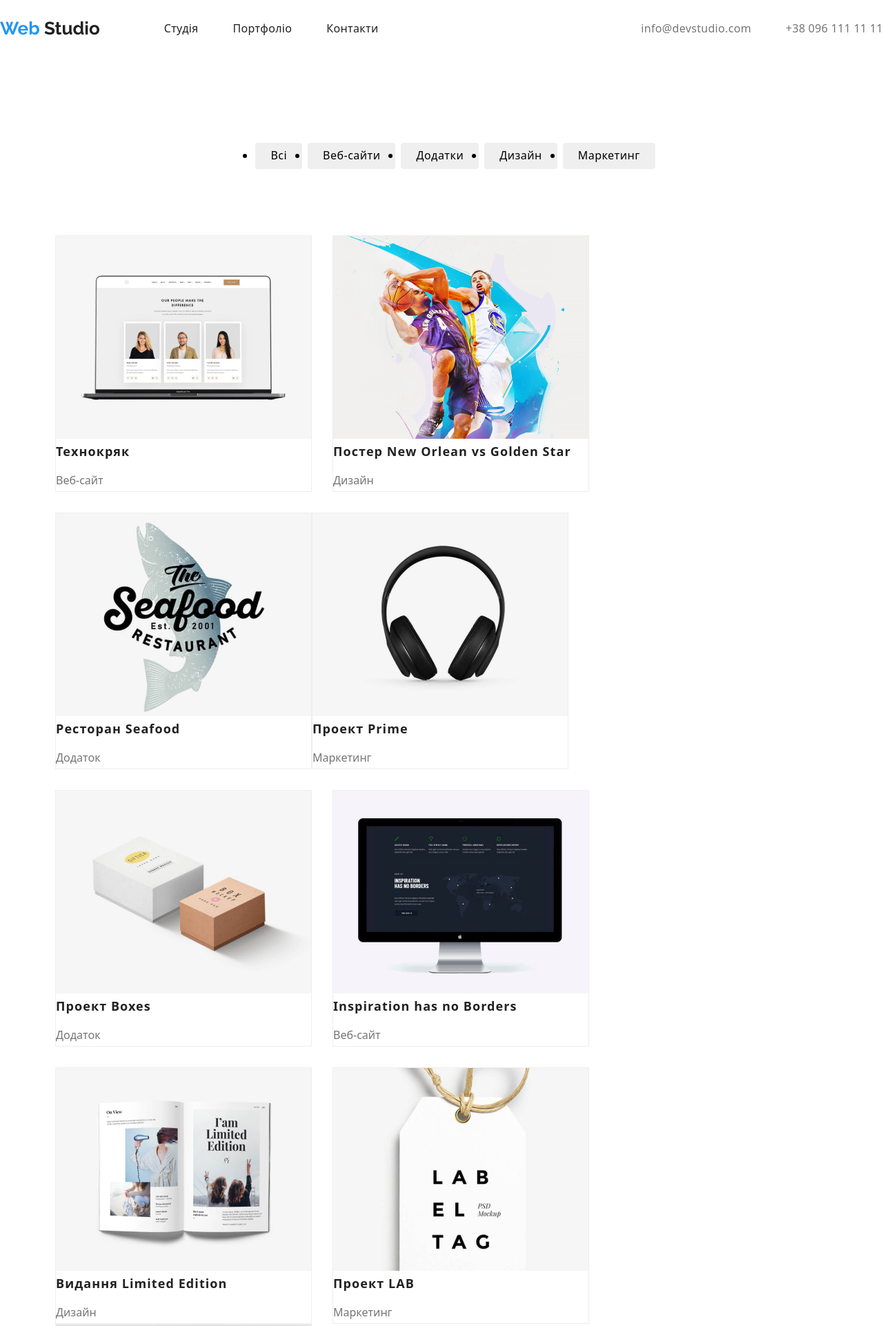
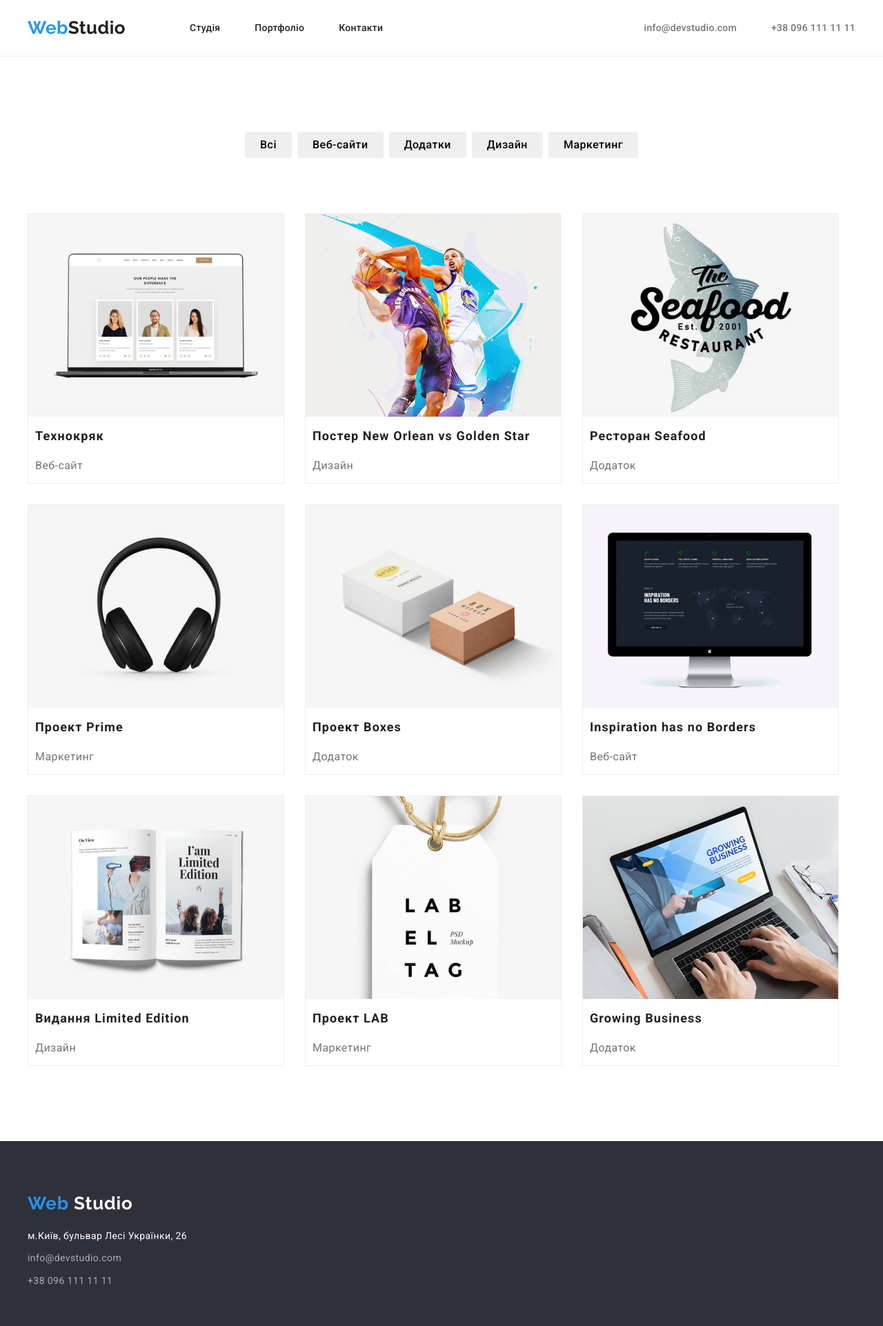
Before and after one commit to DubeiA/goit-markup-hw-03, a plain HTML site: page portfolio.html in a window 1280 px wide. Shown: the top 1922 px of the page at 69% size. Drawn offline with nearby package versions, Linux system fonts and the light colour scheme.

Commit message:
Corect a mistake and update both html

```diff
--- a/portfolio.html
+++ b/portfolio.html
@@ -17,22 +17,22 @@
 		<link rel="stylesheet" href="./css/styles.css" />
 		<title>goit-markup-hw-02</title>
 	</head>
-	<body>
+	<body class="Page">
 		<!--header-->
-		<header class="header">
+		<header class="header-line">
+			<div class="header container">
 				<nav class="header-nav">
-				<div class="decor-header">
 					<a class="link-decor logo-decor" href="./index.html">
-						<span class="logo link-decor">Web</span>
-						<span class="logo-two link-decor">Studio</span>
+						<span class="logo">Web</span>Studio
 					</a>
-				</div>
+
 					<ul class="nav list">
 						<li class="list-link"><a href="./index.html" class="link link-decor ">Студія</a></li>
 						<li class="list-link"><a href="./portfolio.html" class="link link-decor link-active">Портфоліо</a></li>
 						<li class="list-link"><a href="#" class="link link-decor">Контакти</a></li>
 					</ul>
 				</nav>
+
 				<ul class="main-contacts list">
 					<li class="decor-contacts">
 						<a class="contacts link-decor" href="mailto:info@devstudio.com">info@devstudio.com</a>
@@ -41,6 +41,7 @@
 						<a class="contacts link-decor" href="tel:+380961111111">+38 096 111 11 11</a>
 					</li>
 				</ul>
+			</div>
 		</header>
 		<!-- Main content -->
 		<main>
@@ -48,7 +49,7 @@
 			<section class="section">
 				<div class="container second-navigation">
 					<h1 class="portolio-hero visually-hidden">Наші пропозиції</h1>
-					<ul class="second-nav">
+					<ul class="second-nav list">
 						<li class="portfolio-btn"><button type="button" class="second-btn btn-one">Всі</button></li>
 						<li class="portfolio-btn"><button type="button" class="second-btn btn-two">Веб-сайти</button></li>
 						<li class="portfolio-btn"><button type="button" class="second-btn btn-three">Додатки</button></li>
@@ -58,76 +59,94 @@
 				</div>
 				<!-- пропозиції -->
 				<div class="container group-proposition">
-					<ul class="proposition">
+					<ul class="proposition list">
 						<li class="proposition-decor">
 							<a class="portfolio-list" href="./index.html">
 								<img src="images/img.jpg" alt="laptop" width="370" />
+								<div class="decor-text">
 								<h2 class="portfolio-title">Технокряк</h2>
 								<p class="content second-content">Веб-сайт</p>
+								</div>
 							</a>
 						</li>
 
 						<li class="proposition-decor">
 							<a class="portfolio-list" href="">
 								<img src="images/img1.jpg" alt="basketball" width="370" />
+								<div class="decor-text">
 								<h2 class="portfolio-title">Постер New Orlean vs Golden Star</h2>
 								<p class="content second-content">Дизайн</p>
+								</div>
 							</a>
 						</li>
 
 						<li class="proposition-decor">
 							<a class="portfolio-list" href="">
 								<img src="images/img2.jpg" alt=" logo Seafood restaurant" width="370" />
+								<div class="decor-text">
 								<h2 class="portfolio-title">Ресторан Seafood</h2>
 								<p class="content second-content">Додаток</p>
+							</div>
 							</a>
 						</li>
 
 						<li class="proposition-decor">
 							<a class="portfolio-list" href="">
 								<img src="images/img3.jpg" alt="headphone" width="370" />
+								<div class="decor-text">
 								<h2 class="portfolio-title">Проект Prime</h2>
 								<p class="content second-content">Маркетинг</p>
+							</div>
 							</a>
 						</li>
 
 						<li class="proposition-decor">
 							<a class="portfolio-list" href="">
 								<img src="images/img4.jpg" alt="two small boxes" width="370" />
+								<div class="decor-text">
 								<h2 class="portfolio-title">Проект Boxes</h2>
 								<p class="content second-content">Додаток</p>
+							</div>
 							</a>
 						</li>
 
 						<li class="proposition-decor">
 							<a class="portfolio-list" href="">
 								<img src="images/img5.jpg" alt="monitor" width="370" />
+								<div class="decor-text">
 								<h2 class="portfolio-title">Inspiration has no Borders</h2>
 								<p class="content second-content">Веб-сайт</p>
+								</div>
 							</a>
 						</li>
 
 						<li class="proposition-decor">
 							<a class="portfolio-list" href="">
 								<img src="images/img6.jpg" alt="a book" width="370" />
+								<div class="decor-text">
 								<h2 class="portfolio-title">Видання Limited Edition</h2>
 								<p class="content second-content">Дизайн</p>
+								</div>
 							</a>
 						</li>
 
 						<li class="proposition-decor">
 							<a class="portfolio-list" href="">
 								<img src="images/img7.jpg" alt="some label" width="370" />
+								<div class="decor-text">
 								<h2 class="portfolio-title">Проект LAB</h2>
 								<p class="content second-content">Маркетинг</p>
+								</div>
 							</a>
 						</li>
 
 						<li class="proposition-decor">
 							<a class="portfolio-list" href="">
 								<img src="images/img8.jpg" alt="some one work at laptop" width="370" />
+								<div class="decor-text">
 								<h2 class="portfolio-title">Growing Business</h2>
 								<p class="content second-content">Додаток</p>
+								</div>
 							</a>
 						</li>
 					</ul>
@@ -136,13 +155,13 @@
 		</main>
 		<!-- footer -->
 		<footer class="address">
-			<div class="container logo-footet">
-				<a class="link-decor" href="./index.html">
+			<div class="container">
+				<a class="link-decor decor-address" href="./index.html">
 					<span class="logo">Web</span>
 					<span class="logo-three">Studio</span>
 				</a>
-			</div>
-			<address class="adress container">
+
+				<address class="adress">
 					<ul class="adress-nav list">
 						<li class="addres-item">
 							<a
@@ -162,6 +181,7 @@
 						</li>
 					</ul>
 				</address>
+			</div>
 		</footer>
 	</body>
 </html>
```
Also changed, not shown: index.html (+22 -17 lines). Lines whose indentation alone changed are shown as unchanged.
